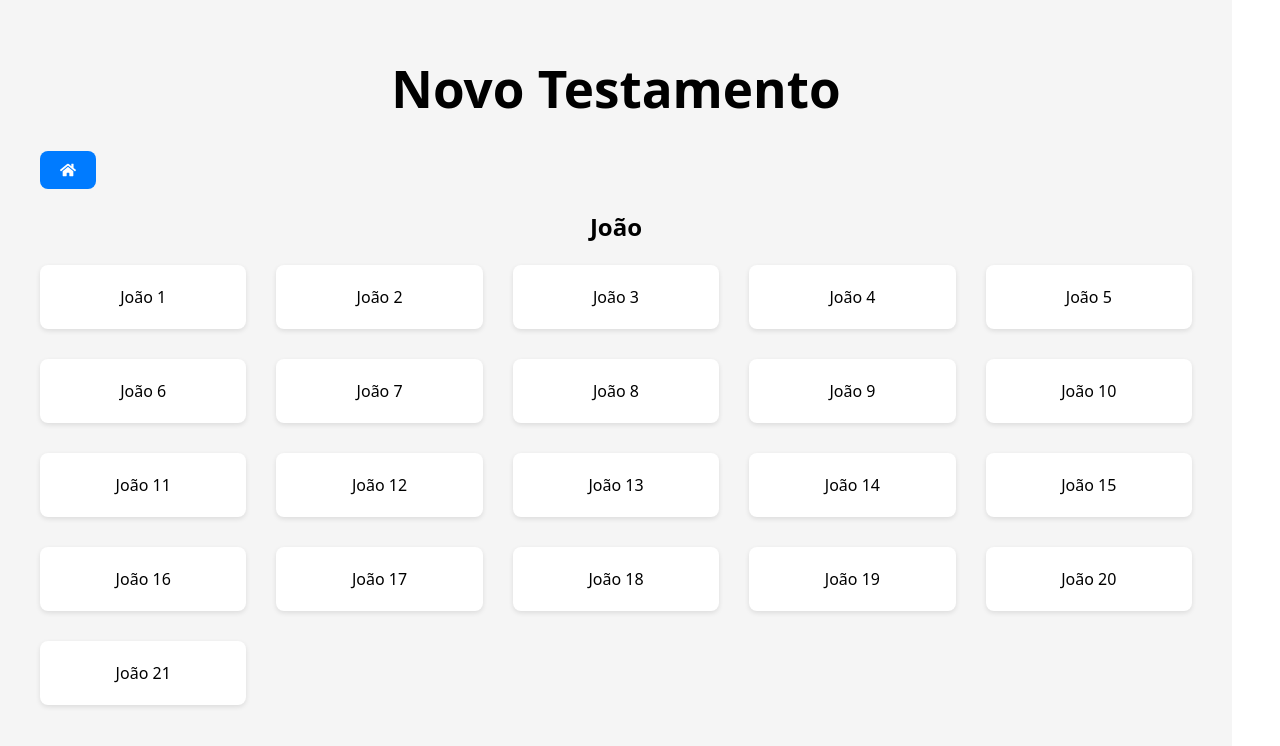
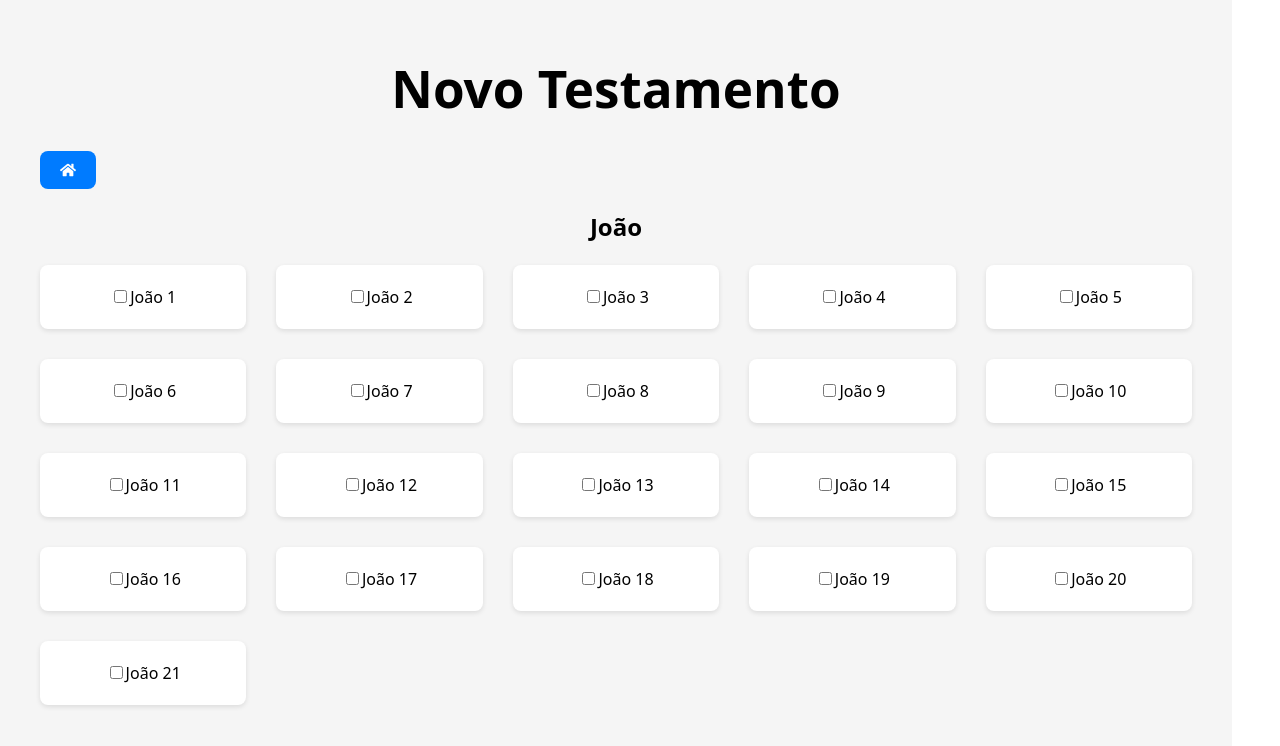
Before and after one commit to ismaileRodrigues/BibliaSagradaJFA, a React (Vite) app: page /novo-testamento in a window 1280 px wide. Both pictures are taken after a click on the element "João". Shown: the top 746 px of the page. Built offline with nearby package versions, Linux system fonts and the light colour scheme.

Commit message:
Atualizar o NewTestament.jsx

```diff
--- a/src/components/NewTestament.jsx
+++ b/src/components/NewTestament.jsx
@@ -8,15 +8,21 @@ function NewTestament() {
   const [expandedBook, setExpandedBook] = useState(null);
   const [expandedChapter, setExpandedChapter] = useState(null);
   const [readBooks, setReadBooks] = useState(() => {
-    // Carrega o estado inicial dos livros lidos a partir do localStorage
     const saved = localStorage.getItem('readBooks');
+    return saved ? JSON.parse(saved) : {};
+  });
+  const [readChapters, setReadChapters] = useState(() => {
+    const saved = localStorage.getItem('readChapters');
     return saved ? JSON.parse(saved) : {};
   });
 
   useEffect(() => {
-    // Salva o estado dos livros lidos no localStorage sempre que ele for atualizado
     localStorage.setItem('readBooks', JSON.stringify(readBooks));
   }, [readBooks]);
+
+  useEffect(() => {
+    localStorage.setItem('readChapters', JSON.stringify(readChapters));
+  }, [readChapters]);
 
   const toggleBook = (bookNr) => {
     setExpandedBook(expandedBook === bookNr ? null : bookNr);
@@ -27,10 +33,17 @@ function NewTestament() {
     setExpandedChapter(expandedChapter === chapterNr ? null : chapterNr);
   };
 
-  const handleCheckboxChange = (bookNr) => {
+  const handleBookCheckboxChange = (bookNr) => {
     setReadBooks({
       ...readBooks,
       [bookNr]: !readBooks[bookNr],
+    });
+  };
+
+  const handleChapterCheckboxChange = (bookNr, chapterNr) => {
+    setReadChapters({
+      ...readChapters,
+      [`${bookNr}-${chapterNr}`]: !readChapters[`${bookNr}-${chapterNr}`],
     });
   };
 
@@ -52,7 +65,7 @@ function NewTestament() {
                 <input
                   type="checkbox"
                   checked={readBooks[book.nr] || false}
-                  onChange={() => handleCheckboxChange(book.nr)}
+                  onChange={() => handleBookCheckboxChange(book.nr)}
                 />
                 <span onClick={() => toggleBook(book.nr)}>{book.name}</span>
               </div>
@@ -70,12 +83,15 @@ function NewTestament() {
           <h2>{selectedBook.name}</h2>
           <div className="chapter-gallery">
             {selectedBook.chapters.map((chapter) => (
-              <div
-                key={chapter.chapter}
-                className="chapter-card"
-                onClick={() => toggleChapter(chapter.chapter)}
-              >
-                {chapter.name}
+              <div key={chapter.chapter} className="chapter-card">
+                <input
+                  type="checkbox"
+                  checked={readChapters[`${expandedBook}-${chapter.chapter}`] || false}
+                  onChange={() => handleChapterCheckboxChange(expandedBook, chapter.chapter)}
+                />
+                <span onClick={() => toggleChapter(chapter.chapter)}>
+                  {chapter.name}
+                </span>
               </div>
             ))}
           </div>
```
